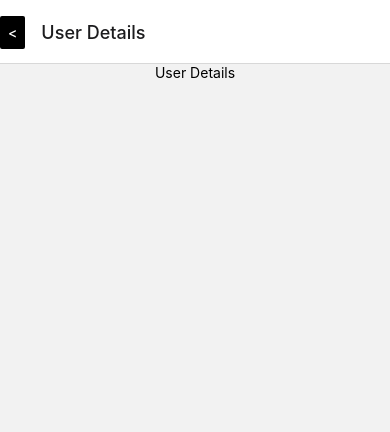
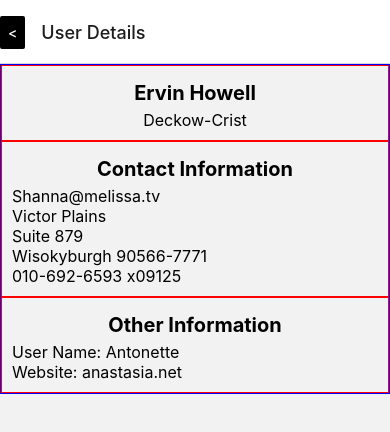
Before and after one commit to JeremiahYoder/BS_WH_App, a React Native app: screen /UserDetails in a window 390 px wide. Shown: the top 432 px of the page. Built offline with nearby package versions, Linux system fonts and the light colour scheme.

Commit message:
list/details page skeleton structure and styling

```diff
--- a/index.js
+++ b/index.js
@@ -1,7 +1,3 @@
-/**
- * @format
- */
-
 import React from 'react';
 import {AppRegistry} from 'react-native';
 import App from './src/screens/App';
--- a/src/components/headerLeftButton.tsx
+++ b/src/components/headerLeftButton.tsx
@@ -1,10 +1,14 @@
-import React from 'react';
+import React, {useCallback} from 'react';
 import {Button} from 'react-native';
 
-function NavigationButton() {
-  return (
-    <Button onPress={() => alert('Navigate Back')} title="<" color="#000" />
-  );
+function NavigationButton({onPress}) {
+  const _onPress = useCallback(() => {
+    if (onPress) {
+      onPress();
+    }
+  }, [onPress]);
+
+  return <Button onPress={_onPress} title="<" color="black" />;
 }
 
 export default NavigationButton;
--- a/src/screens/App.tsx
+++ b/src/screens/App.tsx
@@ -16,7 +16,7 @@ function App() {
         <Stack.Screen
           name="UserList"
           component={UserList}
-          options={{title: 'User List', headerLeft: () => <NavButton />}}
+          options={{title: 'User List'}}
         />
         <Stack.Screen
           name="UserDetails"
--- /dev/null
+++ b/src/screens/User/data.json
@@ -0,0 +1,232 @@
+[
+    {
+      "id": 1,
+      "name": "Leanne Graham",
+      "username": "Bret",
+      "email": "Sincere@april.biz",
+      "address": {
+        "street": "Kulas Light",
+        "suite": "Apt. 556",
+        "city": "Gwenborough",
+        "zipcode": "92998-3874",
+        "geo": {
+          "lat": "-37.3159",
+          "lng": "81.1496"
+        }
+      },
+      "phone": "1-770-736-8031 x56442",
+      "website": "hildegard.org",
+      "company": {
+        "name": "Romaguera-Crona",
+        "catchPhrase": "Multi-layered client-server neural-net",
+        "bs": "harness real-time e-markets"
+      }
+    },
+    {
+      "id": 2,
+      "name": "Ervin Howell",
+      "username": "Antonette",
+      "email": "Shanna@melissa.tv",
+      "address": {
+        "street": "Victor Plains",
+        "suite": "Suite 879",
+        "city": "Wisokyburgh",
+        "zipcode": "90566-7771",
+        "geo": {
+          "lat": "-43.9509",
+          "lng": "-34.4618"
+        }
+      },
+      "phone": "010-692-6593 x09125",
+      "website": "anastasia.net",
+      "company": {
+        "name": "Deckow-Crist",
+        "catchPhrase": "Proactive didactic contingency",
+        "bs": "synergize scalable supply-chains"
+      }
+    },
+    {
+      "id": 3,
+      "name": "Clementine Bauch",
+      "username": "Samantha",
+      "email": "Nathan@yesenia.net",
+      "address": {
+        "street": "Douglas Extension",
+        "suite": "Suite 847",
+        "city": "McKenziehaven",
+        "zipcode": "59590-4157",
+        "geo": {
+          "lat": "-68.6102",
+          "lng": "-47.0653"
+        }
+      },
+      "phone": "1-463-123-4447",
+      "website": "ramiro.info",
+      "company": {
+        "name": "Romaguera-Jacobson",
+        "catchPhrase": "Face to face bifurcated interface",
+        "bs": "e-enable strategic applications"
+      }
+    },
+    {
+      "id": 4,
+      "name": "Patricia Lebsack",
+      "username": "Karianne",
+      "email": "Julianne.OConner@kory.org",
+      "address": {
+        "street": "Hoeger Mall",
+        "suite": "Apt. 692",
+        "city": "South Elvis",
+        "zipcode": "53919-4257",
+        "geo": {
+          "lat": "29.4572",
+          "lng": "-164.2990"
+        }
+      },
+      "phone": "493-170-9623 x156",
+      "website": "kale.biz",
+      "company": {
+        "name": "Robel-Corkery",
+        "catchPhrase": "Multi-tiered zero tolerance productivity",
+        "bs": "transition cutting-edge web services"
+      }
+    },
+    {
+      "id": 5,
+      "name": "Chelsey Dietrich",
+      "username": "Kamren",
+      "email": "Lucio_Hettinger@annie.ca",
+      "address": {
+        "street": "Skiles Walks",
+        "suite": "Suite 351",
+        "city": "Roscoeview",
+        "zipcode": "33263",
+        "geo": {
+          "lat": "-31.8129",
+          "lng": "62.5342"
+        }
+      },
+      "phone": "(254)954-1289",
+      "website": "demarco.info",
+      "company": {
+        "name": "Keebler LLC",
+        "catchPhrase": "User-centric fault-tolerant solution",
+        "bs": "revolutionize end-to-end systems"
+      }
+    },
+    {
+      "id": 6,
+      "name": "Mrs. Dennis Schulist",
+      "username": "Leopoldo_Corkery",
+      "email": "Karley_Dach@jasper.info",
+      "address": {
+        "street": "Norberto Crossing",
+        "suite": "Apt. 950",
+        "city": "South Christy",
+        "zipcode": "23505-1337",
+        "geo": {
+          "lat": "-71.4197",
+          "lng": "71.7478"
+        }
+      },
+      "phone": "1-477-935-8478 x6430",
+      "website": "ola.org",
+      "company": {
+        "name": "Considine-Lockman",
+        "catchPhrase": "Synchronised bottom-line interface",
+        "bs": "e-enable innovative applications"
+      }
+    },
+    {
+      "id": 7,
+      "name": "Kurtis Weissnat",
+      "username": "Elwyn.Skiles",
+      "email": "Telly.Hoeger@billy.biz",
+      "address": {
+        "street": "Rex Trail",
+        "suite": "Suite 280",
+        "city": "Howemouth",
+        "zipcode": "58804-1099",
+        "geo": {
+          "lat": "24.8918",
+          "lng": "21.8984"
+        }
+      },
+      "phone": "210.067.6132",
+      "website": "elvis.io",
+      "company": {
+        "name": "Johns Group",
+        "catchPhrase": "Configurable multimedia task-force",
+        "bs": "generate enterprise e-tailers"
+      }
+    },
+    {
+      "id": 8,
+      "name": "Nicholas Runolfsdottir V",
+      "username": "Maxime_Nienow",
+      "email": "Sherwood@rosamond.me",
+      "address": {
+        "street": "Ellsworth Summit",
+        "suite": "Suite 729",
+        "city": "Aliyaview",
+        "zipcode": "45169",
+        "geo": {
+          "lat": "-14.3990",
+          "lng": "-120.7677"
+        }
+      },
+      "phone": "586.493.6943 x140",
+      "website": "jacynthe.com",
+      "company": {
+        "name": "Abernathy Group",
+        "catchPhrase": "Implemented secondary concept",
+        "bs": "e-enable extensible e-tailers"
+      }
+    },
+    {
+      "id": 9,
+      "name": "Glenna Reichert",
+      "username": "Delphine",
+      "email": "Chaim_McDermott@dana.io",
+      "address": {
+        "street": "Dayna Park",
+        "suite": "Suite 449",
+        "city": "Bartholomebury",
+        "zipcode": "76495-3109",
+        "geo": {
+          "lat": "24.6463",
+          "lng": "-168.8889"
+        }
+      },
+      "phone": "(775)976-6794 x41206",
+      "website": "conrad.com",
+      "company": {
+        "name": "Yost and Sons",
+        "catchPhrase": "Switchable contextually-based project",
+        "bs": "aggregate real-time technologies"
+      }
+    },
+    {
+      "id": 10,
+      "name": "Clementina DuBuque",
+      "username": "Moriah.Stanton",
+      "email": "Rey.Padberg@karina.biz",
+      "address": {
+        "street": "Kattie Turnpike",
+        "suite": "Suite 198",
+        "city": "Lebsackbury",
+        "zipcode": "31428-2261",
+        "geo": {
+          "lat": "-38.2386",
+          "lng": "57.2232"
+        }
+      },
+      "phone": "024-648-3804",
+      "website": "ambrose.net",
+      "company": {
+        "name": "Hoeger LLC",
+        "catchPhrase": "Centralized empowering task-force",
+        "bs": "target end-to-end models"
+      }
+    }
+  ]
--- a/src/screens/User/details.tsx
+++ b/src/screens/User/details.tsx
@@ -2,11 +2,49 @@ import React from 'react';
 import {SafeAreaView, Text, View} from 'react-native';
 import styles from './styles';
 
+import UserData from './data.json';
+
+const currUser = UserData[1];
+
 function Details() {
   return (
-    <SafeAreaView>
-      <View style={styles.screen}>
-        <Text>User Details</Text>
+    <SafeAreaView style={[styles.screen, {justifyContent: 'flex-start'}]}>
+      <View style={{width: '100%', borderColor: 'blue', borderWidth: 1}}>
+        <View style={[styles.DEBUG_STYLE, styles.detailSection]}>
+          <Text style={[styles.headerText, styles.bold]}>{currUser.name}</Text>
+          <Text style={[styles.text]}>{currUser.company.name}</Text>
+        </View>
+
+        <View
+          style={[
+            styles.DEBUG_STYLE,
+            styles.detailSection,
+            {alignItems: 'flex-start'},
+          ]}>
+          <Text style={[styles.headerText, styles.bold]}>
+            Contact Information
+          </Text>
+          <Text style={[styles.text]}>{currUser.email}</Text>
+          <Text style={[styles.text]}>{currUser.address.street}</Text>
+          <Text style={[styles.text]}>{currUser.address.suite}</Text>
+          <Text style={[styles.text]}>
+            {currUser.address.city} {currUser.address.zipcode}
+          </Text>
+          <Text style={[styles.text]}>{currUser.phone}</Text>
+        </View>
+
+        <View
+          style={[
+            styles.DEBUG_STYLE,
+            styles.detailSection,
+            {alignItems: 'flex-start'},
+          ]}>
+          <Text style={[styles.headerText, styles.bold]}>
+            Other Information
+          </Text>
+          <Text style={[styles.text]}>User Name: {currUser.username}</Text>
+          <Text style={[styles.text]}>Website: {currUser.website}</Text>
+        </View>
       </View>
     </SafeAreaView>
   );
--- a/src/screens/User/list.tsx
+++ b/src/screens/User/list.tsx
@@ -1,12 +1,38 @@
 import React from 'react';
-import {SafeAreaView, Text, View} from 'react-native';
+import {
+  FlatList,
+  SafeAreaView,
+  Text,
+  View,
+  TouchableOpacity,
+} from 'react-native';
 import styles from './styles';
 
-function List() {
+import UserData from './data.json';
+
+function List({navigation}) {
+  const renderUser = ({item}) => {
+    console.log('ITEM::', item);
+    return (
+      <TouchableOpacity
+        onPress={() => navigation.navigate('UserDetails', {params: {id: 1}})}
+        style={{borderColor: 'red', borderWidth: 1, flex: 1}}>
+        <View style={{padding: 10, marginLeft: 15}}>
+          <Text style={[styles.text, styles.bold]}>{item.name}</Text>
+          <Text style={[styles.text]}>{item.email}</Text>
+        </View>
+      </TouchableOpacity>
+    );
+  };
+
   return (
-    <SafeAreaView>
+    <SafeAreaView style={styles.screen}>
       <View style={styles.screen}>
-        <Text>User List</Text>
+        <FlatList
+          data={UserData}
+          renderItem={renderUser}
+          style={{borderColor: 'blue', borderWidth: 1, flex: 1, width: '100%'}}
+        />
       </View>
     </SafeAreaView>
   );
--- a/src/screens/User/styles.ts
+++ b/src/screens/User/styles.ts
@@ -1,9 +1,27 @@
 import {StyleSheet} from 'react-native';
 
 export default StyleSheet.create({
+  DEBUG_STYLE: {borderColor: 'red', borderWidth: 1},
   screen: {
     flex: 1,
+    width: '100%',
     alignItems: 'center',
     justifyContent: 'center',
   },
+  text: {
+    fontSize: 16,
+  },
+  bold: {
+    fontWeight: 'bold',
+  },
+  detailSection: {
+    alignItems: 'center',
+    padding: 10,
+  },
+  headerText: {
+    alignSelf: 'center',
+    fontSize: 20,
+    margin: 5,
+  },
+
 });
--- a/tsconfig.json
+++ b/tsconfig.json
@@ -36,7 +36,7 @@
     // "types": [],                                      /* Specify type package names to be included without being referenced in a source file. */
     // "allowUmdGlobalAccess": true,                     /* Allow accessing UMD globals from modules. */
     // "moduleSuffixes": [],                             /* List of file name suffixes to search when resolving a module. */
-    // "resolveJsonModule": true,                        /* Enable importing .json files. */
+    "resolveJsonModule": true,                           /* Enable importing .json files. */
     // "noResolve": true,                                /* Disallow 'import's, 'require's or '<reference>'s from expanding the number of files TypeScript should add to a project. */
 
     /* JavaScript Support */
```
